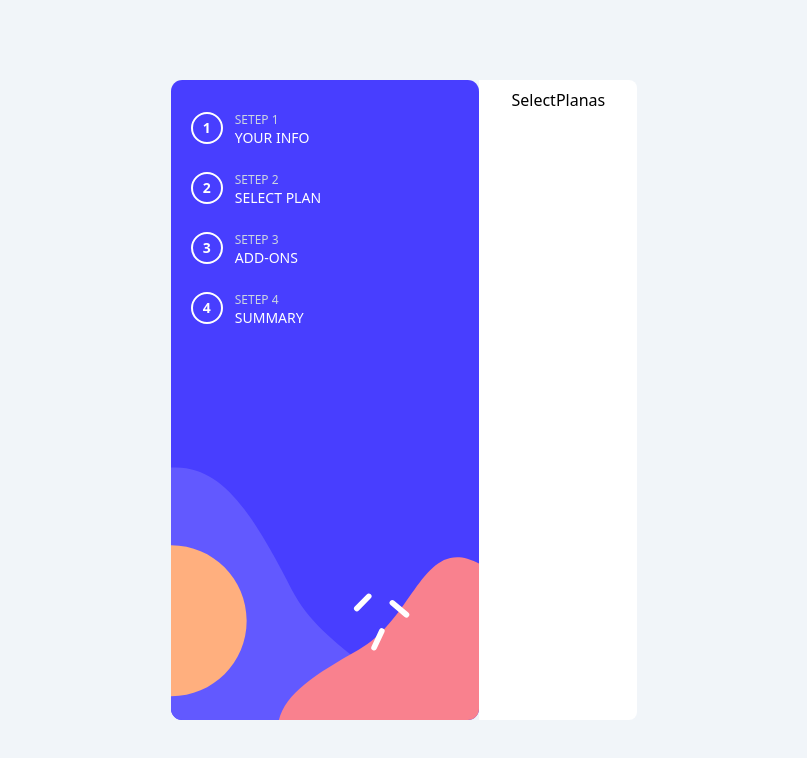
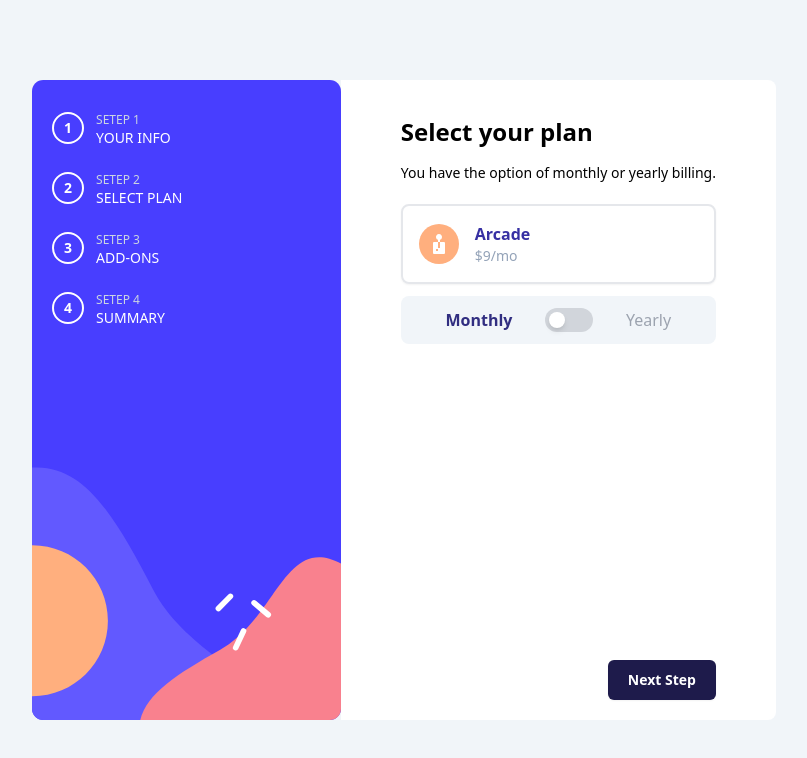
Before and after one commit to CarlosNaro/Multi-step-form-vuejs, a Vue app: page /select in a window 1280 px wide. Shown: the top 758 px of the page, without its empty margins (236-1043 px from the left). Built offline with nearby package versions, Linux system fonts and the light colour scheme.

Commit message:
toggle listo

```diff
--- a/src/App.vue
+++ b/src/App.vue
@@ -1,50 +1,43 @@
 <script setup lang="ts">
 import Navbar from "./components/Navbar.vue";
-import { ref, onBeforeUnmount, onMounted } from 'vue'
+import { ref, onBeforeUnmount, onMounted, watch, onUpdated } from "vue";
 import SideBar from "./components/SideBar.vue";
 
 const screenWidth = ref(window.innerWidth);
 // const screenHeight = ref(window.innerHeight);
-const Isdesktop = ref()
-
-// const updateWindowSize = () => {
-//   screenWidth.value = window.innerWidth;
-//   screenHeight.value = window.innerHeight;
-// }
+const Isdesktop = ref(true);
 
 const updateWindowSize = () => {
   screenWidth.value = window.innerWidth;
-  if(screenWidth.value < 768) {
-    Isdesktop.value = true
-  }else{
-    Isdesktop.value = false
-  }
-}
+  // screenHeight.value = window.innerHeight;
+};
+// console.log("valor  ", Isdesktop.value)
+
+onBeforeUnmount(() => {
+  window.removeEventListener("resize", updateWindowSize);
+});
 
 onMounted(() => {
-  window.addEventListener('resize', updateWindowSize);
-})
+  window.addEventListener("resize", updateWindowSize);
+});
 
-onBeforeUnmount(() => {
-  window.removeEventListener('resize', updateWindowSize);
-})
+// var onload: ((this: Window, ev: Event) => any) | null
 
-
-
-
-
-
-
+watch(Isdesktop, (nuevoValor, viejoValor) => {
+  console.log(`La variable cambió de ${viejoValor} a ${nuevoValor}`);
+  // Aquí puedes ejecutar cualquier otra lógica que desees realizar cuando la variable cambia.
+});
 </script>
 
 <template>
-  <div class="flex flex-col md:py-20  md:flex-row md:p-3 md:justify-center bg-slate-100  h-screen ">
-
-    <Navbar v-show="Isdesktop " />
-    <SideBar v-show="!Isdesktop "   />
+  <div
+    class="flex flex-col md:py-20 md:flex-row md:p-3 md:justify-center bg-slate-100 h-screen"
+  >
+    <Navbar v-if="screenWidth < 768" />
+    <SideBar v-if="screenWidth > 768" />
 
     <!-- <main class="flex flex-1 flex-col justify-between md:bg-white   md:rounded-lg "></main> -->
-    <main class="  md:rounded-r-lg md:bg-white md:p-2 md:px-8 h-full">
+    <main class="md:rounded-r-lg md:bg-white md:p-2 md:px-8 h-full">
       <router-view />
     </main>
   </div>
--- /dev/null
+++ b/src/components/SelectPlan.vue
@@ -0,0 +1,76 @@
+<script setup lang="ts">
+import { ref, watch } from "vue";
+import Toggle from "./Toggle.vue";
+
+const isToggle = ref(false);
+
+watch(isToggle, (nuevoValor, viejoValor) => {
+  console.log(`La variable cambió de ${viejoValor} a ${nuevoValor}`);
+  // Aquí puedes ejecutar cualquier otra lógica que desees realizar cuando la variable cambia.
+});
+</script>
+
+<template>
+  <div class="flex flex-col justify-between h-full md:bg-white bg-slate-100">
+    <div class="mx-5 md:mx-0 bg-white rounded-lg -my-16 md:my-0 p-7 text-justify">
+      <h1 class="pb-3 text-xl md:text-2xl font-bold">Select your plan</h1>
+
+      <div class="Encabezado pb-5">
+        <span class="md:text-sm">
+          You have the option of monthly or yearly billing.
+        </span>
+      </div>
+
+      <div
+        class="flex p-4 gap-4 hover:border-indigo-800 hover:bg-slate-50 border-2 rounded-lg shadow-sm"
+      >
+        <!-- <span class=" bg-red-500 rounded-full" >
+        icon
+        </span> -->
+        <img src="../assets/images/icon-arcade.svg" alt="" />
+
+        <div class="tex">
+          <p class="font-bold text-indigo-800">Arcade</p>
+          <p class="text-sm text-slate-400">$9/mo</p>
+          <p v-if="isToggle" class="text-sm text-indigo-900 font-semibold">
+            2 months free
+          </p>
+        </div>
+      </div>
+
+      <!-- Final -->
+      <div class="flex items-center p-3 mt-3 justify-evenly bg-slate-100 rounded-lg">
+        <p
+          :class="{
+            ' font-semibold text-indigo-900': !isToggle,
+            ' text-gray-400  ': isToggle,
+          }"
+        >
+          Monthly
+        </p>
+        <Toggle v-model="isToggle" />
+        <p
+          :class="{
+            ' font-semibold  text-indigo-500 ': isToggle,
+            ' text-gray-400 ': !isToggle,
+          }"
+        >
+          Yearly
+        </p>
+      </div>
+    </div>
+
+    <footer
+      class="footer-button flex justify-end p-4 md:py-3 md:px-7 p footer-button bg-white"
+    >
+      <button
+        disabled
+        type="submit"
+        class="flex text-sm rounded-md bg-indigo-950 px-5 py-2 text-md font-semibold leading-6 text-white shadow-sm hover:bg-indigo-800 focus-visible:outline focus-visible:outline-2 focus-visible:outline-offset-2 focus-visible:outline-indigo-950"
+      >
+        Next Step
+      </button>
+    </footer>
+  </div>
+</template>
+../data/Menu
--- /dev/null
+++ b/src/components/Toggle.vue
@@ -0,0 +1,35 @@
+<script setup lang="ts">
+import { computed } from "vue";
+
+const props = defineProps<{
+  modelValue: boolean;
+  // modelValue: {
+  //   type: boolean;
+  //   default: false;
+  // };
+}>();
+
+const emit = defineEmits(["update:modelValue"]);
+
+const value = computed({
+  get: () => props.modelValue,
+  set: (value) => emit("update:modelValue", value),
+});
+
+const confirmCancel = () => {
+  value.value = !value.value;
+  // emit(valor);
+};
+</script>
+<template>
+  <div
+    @click="confirmCancel"
+    class="flex items-center bg-gray-300 rounded-full w-12 h-6 p-1 transition-colors cursor-pointer"
+    :class="{ ' bg-green-500': value }"
+  >
+    <div
+      class="h-4 w-4 rounded-full shadow-md bg-white transition-transform"
+      :class="{ ' translate-x-6 ': value }"
+    ></div>
+  </div>
+</template>
--- a/src/components/Yourinfo.vue
+++ b/src/components/Yourinfo.vue
@@ -13,11 +13,11 @@ const rules = reactive({
   required: false,
 });
 
-const email = ref("");
+// const email = ref("");
 
 const emailError = ref(false);
 
-const isValidEmail = (value) => {
+const isValidEmail = (value: any) => {
   // Validar el formato del email utilizando una expresión regular simple
   const emailPattern = /^[^\s@]+@[^\s@]+\.[^\s@]+$/;
   return emailPattern.test(value);
@@ -35,22 +35,19 @@ const submitForm = () => {
 };
 
 const is_validate = () => {
-
   // if (objData.username == "") {
   //   rules.required = true;
   // } else {
   //   return (rules.required = false);
   // }
 
-  console.log("hola")
+  console.log("hola");
 };
 </script>
 
 <template>
   <div class="flex flex-col justify-between h-full md:bg-white bg-slate-100">
-    <div
-      class="mx-5 md:mx-0 bg-white rounded-lg -my-16 md:my-0 p-7 text-justify"
-    >
+    <div class="mx-5 md:mx-0 bg-white rounded-lg -my-16 md:my-0 p-7 text-justify">
       <h1 class="pb-3 text-xl md:text-2xl font-bold">Personal info</h1>
 
       <div class="Encabezado pb-5">
@@ -61,9 +58,7 @@ const is_validate = () => {
 
       <form @input="is_validate">
         <div>
-          <label
-            for="name"
-            class="block text-sm font-medium leading-6 text-gray-900"
+          <label for="name" class="block text-sm font-medium leading-6 text-gray-900"
             >Name</label
           >
 
@@ -92,12 +87,8 @@ const is_validate = () => {
             :class="{ error: emailError }"
           />
         </div>
-        <p v-if="emailError" class="error-text">
-          Por favor, ingresa un email válido.
-        </p>
-        <span v-if="rules.required" :class="rules.target">{{
-          rules.Message
-        }}</span>
+        <p v-if="emailError" class="error-text">Por favor, ingresa un email válido.</p>
+        <span v-if="rules.required" :class="rules.target">{{ rules.Message }}</span>
 
         <div class="mt-4">
           <label
--- /dev/null
+++ b/src/data/Menu.ts
@@ -0,0 +1,10 @@
+
+const label = "months free"
+export  const products =  [
+    {
+        icon:  "../assets/images/favicon-32x32.png",
+        price1: 9 ,
+        price2:90,
+        label: label
+    },
+]
--- a/src/pages/SelectPlanPage.vue
+++ b/src/pages/SelectPlanPage.vue
@@ -1,6 +1,7 @@
+<script setup lang="ts" >
+import SelectPlan from '../components/SelectPlan.vue';
+</script>
 <template>
-    <div>
-        SelectPlanas
 
-    </div>
+<SelectPlan/>
 </template>
```
Also changed, not shown: src/components/Navbar.vue (+3 -12 lines), src/components/SideBar.vue (+7 -8 lines), src/data/Data.json (added, +8 -0 lines).
